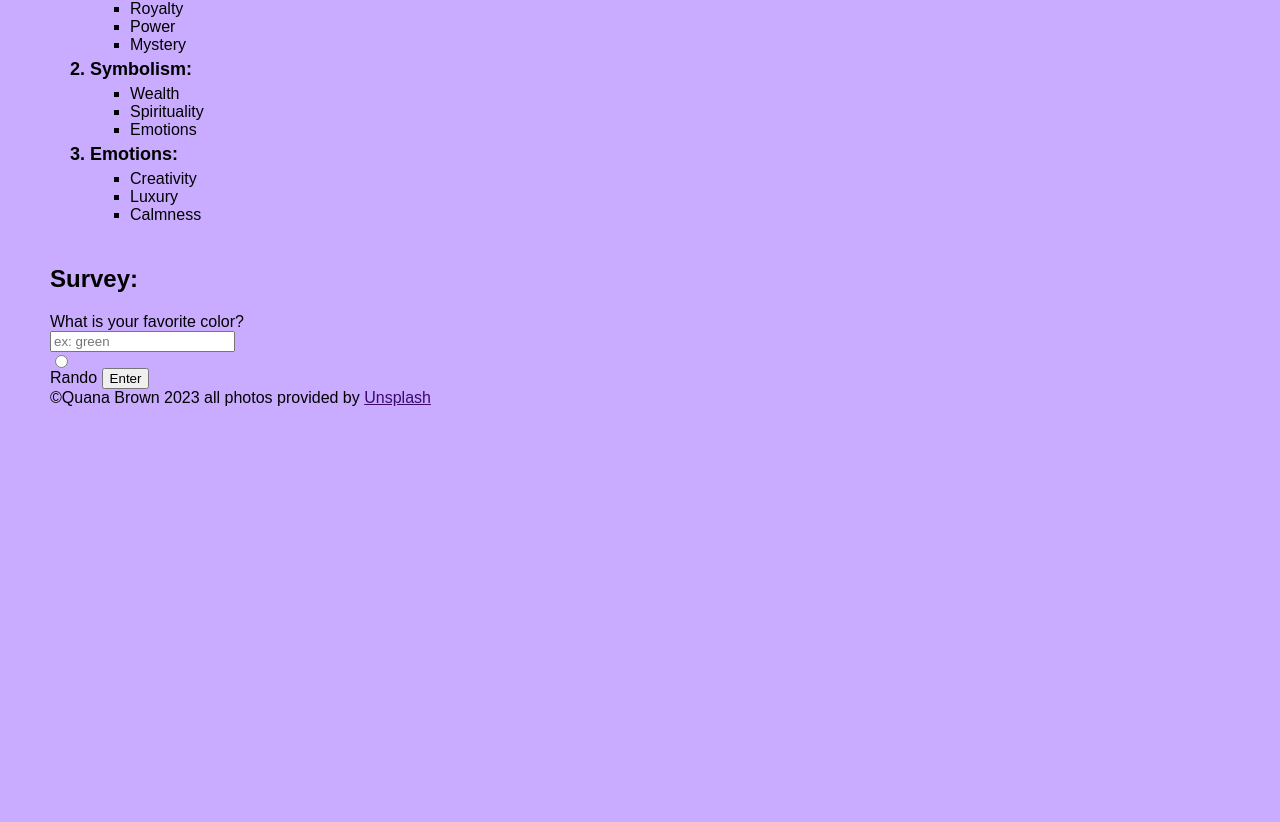
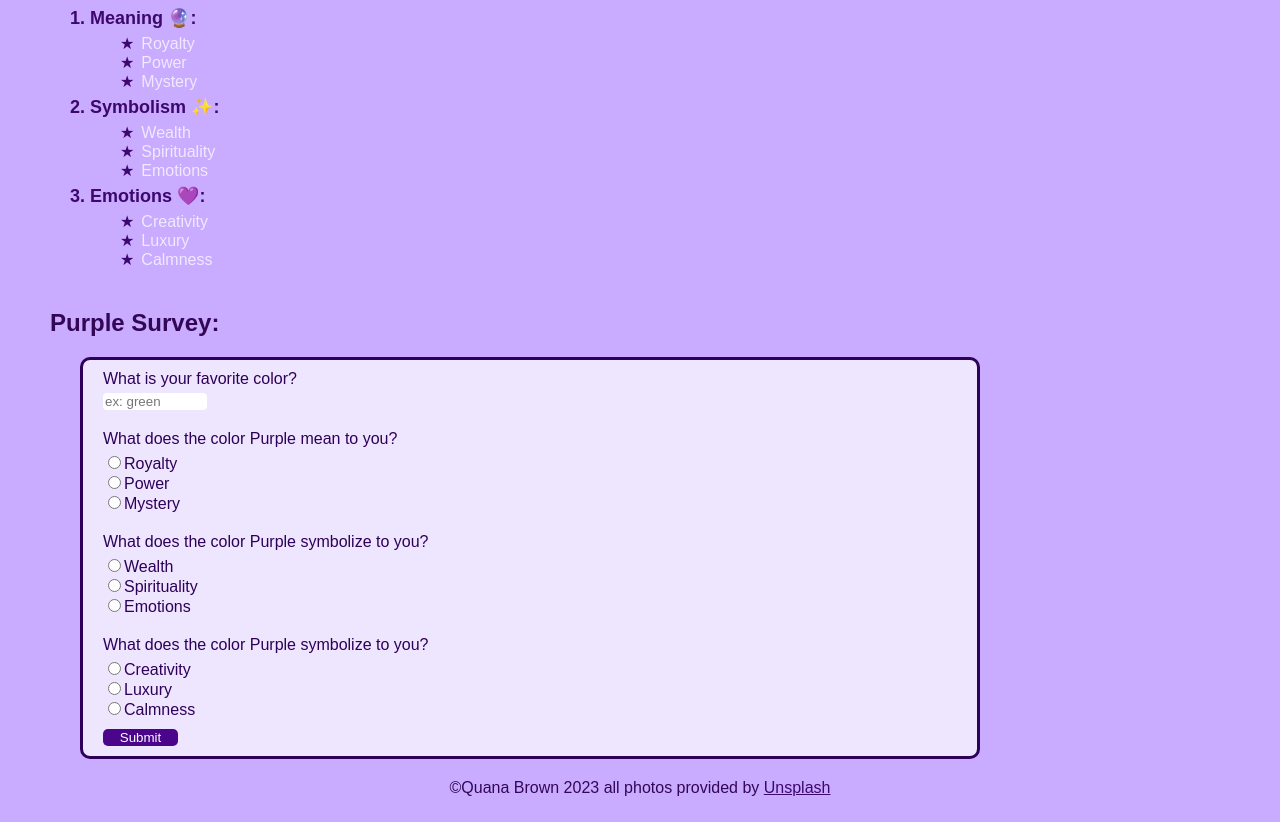
Before and after one commit to QSbrown97/purple-power, a plain HTML site: page index.html in a window 1280 px wide. Shown: the part 1172-1994 px from the top of the page. Before the commit the page ends 1604 px from the top, so only its background shows below. Drawn offline with Linux system fonts and the light colour scheme.

Commit message:
Added emojis, added survey

```diff
--- a/index.html
+++ b/index.html
@@ -22,11 +22,10 @@
       Now at the age of 26 I am finally realizing that my favorite color has been Purple all along.
       Thinking back to my child/teen years, I realized I have always ended up with purple things.
       Purple toys, Purple clothes, Purple anything! Now I am full on embracing my love for Purple
-      and all its various shades.
+      and all its various shades and tints.
     </p>
     <section class="ladder">
-      <a class="ladder" href="https://unsplash.com/photos/s3hkS14riOM"
-        target="_blank" rel="noopener noreferrer">
+      <a class="ladder" href="https://unsplash.com/photos/s3hkS14riOM" target="_blank" rel="noopener noreferrer">
         <img class="neon-ladder" src="images/neonLadder.jpg"
           alt="A photo of a ladder and box with purple neon lights" />
       </a>
@@ -34,31 +33,30 @@
         <a class="koponyas" target="_blank"
           href="https://unsplash.com/@kopidanny?utm_source=unsplash&utm_medium=referral&utm_content=creditCopyText">
           Daniel Koponyas </a> on
-        <a class="koponyas" target="_blank"
-          href="https://unsplash.com/">
+        <a class="koponyas" target="_blank" href="https://unsplash.com/">
           Unsplash</a>
       </figcaption>
 
     </section>
 
     <section class="list">
-      <h2>Purple Power</h2>
+      <h2 class="h2-element purple-power">Purple Power</h2>
       <ol class="ordered-list">
-        <li class="ordered-list-item1">Meaning:</li>
+        <li class="ordered-list-item1">Meaning &#128302:</li>
         <ul class="unordered-list-item">
           <li>Royalty</li>
           <li>Power</li>
           <li>Mystery</li>
         </ul>
 
-        <li class="ordered-list-item2">Symbolism:</li>
+        <li class="ordered-list-item2">Symbolism &#10024;:</li>
         <ul class="unordered-list-item">
           <li>Wealth</li>
           <li>Spirituality</li>
           <li>Emotions</li>
         </ul>
 
-        <li class="ordered-list-item3">Emotions:</li>
+        <li class="ordered-list-item3">Emotions &#128156:</li>
         <ul class="unordered-list-item">
           <li>Creativity</li>
           <li>Luxury</li>
@@ -68,20 +66,54 @@
     </section>
 
     <section class="form-element">
-      <h2>Survey:</h2>
+      <h2>Purple Survey:</h2>
+
       <form id="form-one" action="index.html">
-        <label for="color">What is your favorite color?</label>
+        <label for="color">What is your favorite color?
           <input type="text" id="color" name="color" placeholder="ex: green" required>
-        <input type="radio" name="rando" id="rando">Rando
-        <button type="submit">Enter</button>
+        </label>
+        <label class="form-question">What does the color Purple mean to you?</label>
+        <label for="meaning">
+          <input type="radio" name="meaning" id="meaning" required>Royalty
+        </label>
+        <label for="power">
+          <input type="radio" name="meaning" id="power">Power
+        </label>
+        <label for="mystery">
+          <input type="radio" name="meaning" id="mystery">Mystery
+        </label>
+
+        <label class="form-question">What does the color Purple symbolize to you?</label>
+        <label for="symbolism">
+          <input type="radio" name="symbolism" id="wealth" required>Wealth
+        </label>
+        <label for="power">
+          <input type="radio" name="symbolism" id="spirituality">Spirituality
+        </label>
+        <label for="mystery">
+          <input type="radio" name="symbolism" id="emotions">Emotions
+        </label>
+
+        <label class="form-question">What does the color Purple symbolize to you?</label>
+        <label for="emotions">
+          <input type="radio" name="emotions" id="creativity" required>Creativity
+        </label>
+        <label for="power">
+          <input type="radio" name="emotions" id="luxury">Luxury
+        </label>
+        <label for="mystery">
+          <input type="radio" name="emotions" id="calmness">Calmness
+        </label>
+
+        <input id="submit" type="submit" />
+
       </form>
     </section>
   </main>
 
   <footer>
     &copyQuana Brown 2023 all photos provided by
-    <a class="koponyas foot-note" target="_blank"
-    href="https://unsplash.com/">
+    <a class="koponyas foot-note" target="_blank" href="https://unsplash.com/">
       Unsplash</a>
   </footer>
 </body>
--- a/style.css
+++ b/style.css
@@ -1,6 +1,7 @@
 body {
+
   font-family:sans-serif, monospace;
-
+  color:#330755;
   background-color: rgb(201, 172, 255);
   margin: 10px 50px 25px 50px;
   width: fit-content;
@@ -30,10 +31,13 @@ main {
 .paragraph {
   text-indent: 25px;
   margin: 15px 0px 50px 0px;
+  font-size: 17px;
+  font-style: italic;
 }
 
 .h2-element {
   margin-bottom: 0;
+  color:rgba(60, 7, 110, 0.712);
 }
 
 .ladder {
@@ -79,20 +83,68 @@ figcaption {
   text-decoration: none;
 }
 
+.purple-power {
+  margin-top: 50px;
+}
+
 .ordered-list-item1, .ordered-list-item2, .ordered-list-item3 {
   font-size: 18px;
   font-weight: bold;
+  color: rgb(61, 7, 110);
+}
+
+.unordered-list-item li::before {
+  content: "\2605";
+  margin-left: -10px;
+  margin-right: 7px;
+  color: rgb(61, 7, 110);
 }
 
 .unordered-list-item {
   padding: 5px 40px;
-  list-style:square;
+  list-style:none;
+  color: #fffeffbd;
 }
 
-input {
+#form-one {
+  display: grid;
+  margin: 0px 250px 0px 30px;
+  padding: 10px 20px;
+  background-color: rgba(255, 255, 255, 0.692);
+  color: rgb(46, 0, 88);
+  font-weight: 500;
+  border-radius: 10px;
+  border: solid;
+}
+
+.form-question {
+  margin: 20px 0px 5px 0px;
+}
+
+#color {
   display: block;
+  width: 100px;
+  border-radius: 4px;
+  border: none;
+  margin-top: 5px;
 }
+
+#submit {
+  width: 75px;
+  color: #ffffff;
+  background-color: rgb(74, 5, 139);
+  border-radius: 5px;
+  border: none;
+  margin-top: 10px;
+}
+
+
 
 .foot-note:link {
   color: rgb(61, 7, 110);
 }
+
+footer {
+  margin-top: 20px;
+  text-align: center;
+}
```
Lines whose indentation alone changed are shown as unchanged.
